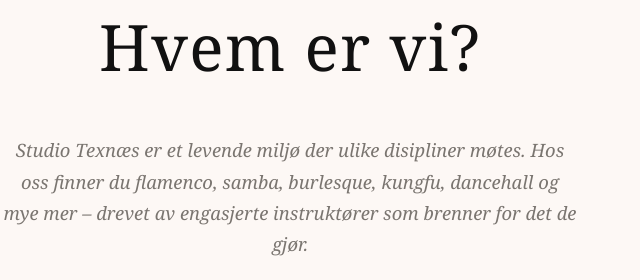
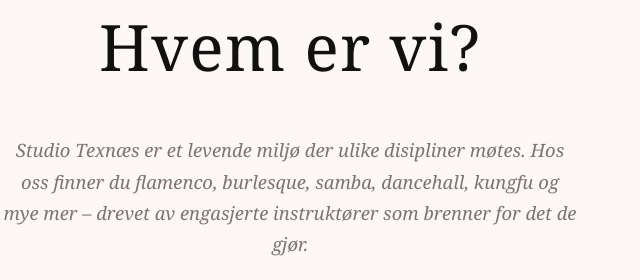
Before and after one commit to hi-Ana-hi/studio-texnaes, a website: page public/index.html in a window 1280 px wide. Shown: the part 1000-1280 px from the top of the page, 350-990 px from the left. Drawn offline with Linux system fonts and the light colour scheme.

Commit message:
Index text corrections

```diff
--- a/public/index.html
+++ b/public/index.html
@@ -46,7 +46,7 @@
     <div class="om-oss-inner">
       <p class="section-label">Om oss</p>
       <h2>Hvem er vi?</h2>
-      <p>Studio Texnæs er et levende miljø der ulike disipliner møtes. Hos oss finner du flamenco, samba, burlesque, kungfu, dancehall og mye mer – drevet av engasjerte instruktører som brenner for det de gjør.</p>
+      <p>Studio Texnæs er et levende miljø der ulike disipliner møtes. Hos oss finner du flamenco, burlesque, samba, dancehall, kungfu og mye mer – drevet av engasjerte instruktører som brenner for det de gjør.</p>
       <p class="om-oss-cta">Alle er velkomne!</p>
       <div class="hero-divider"></div>
 
```
